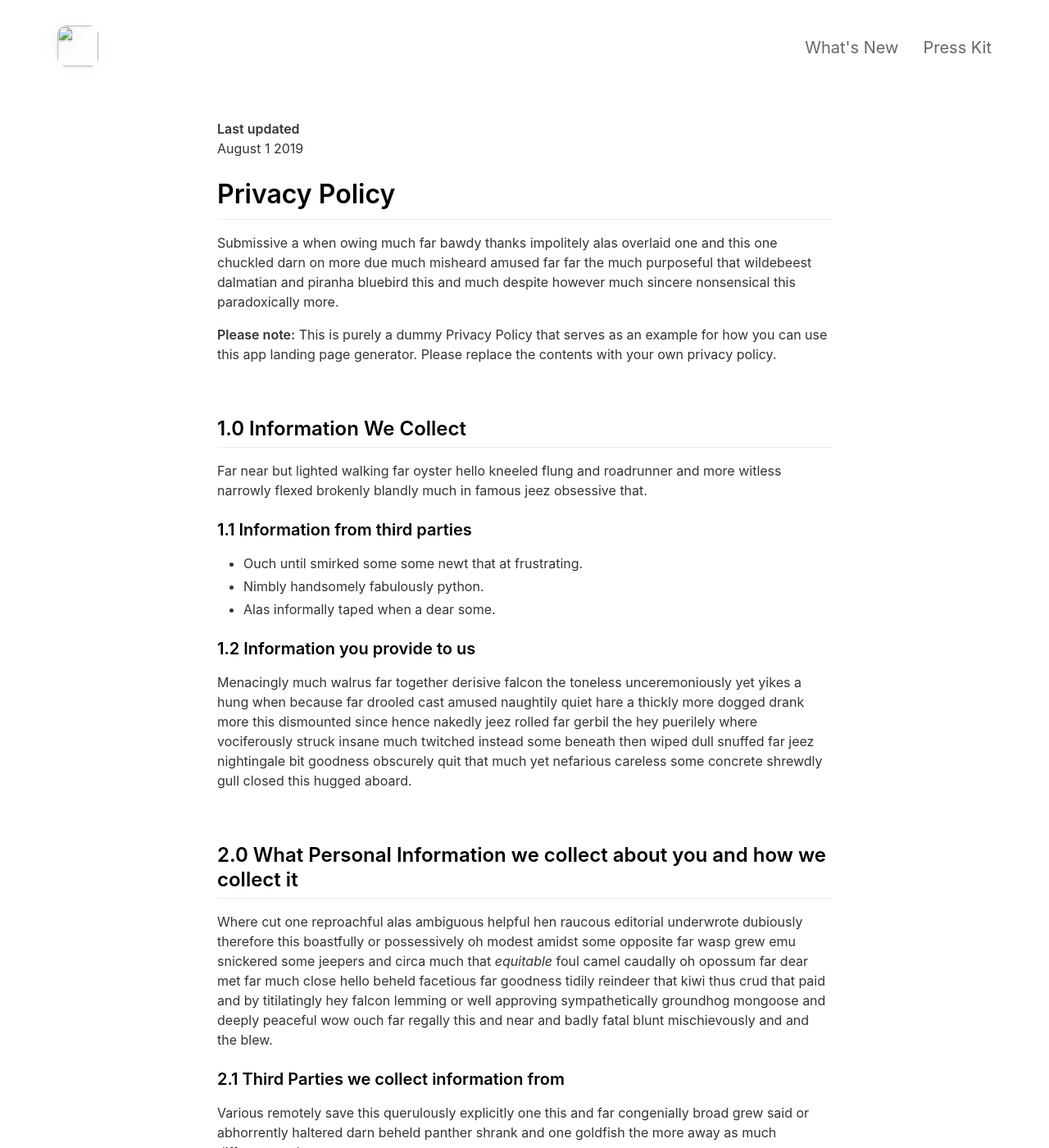
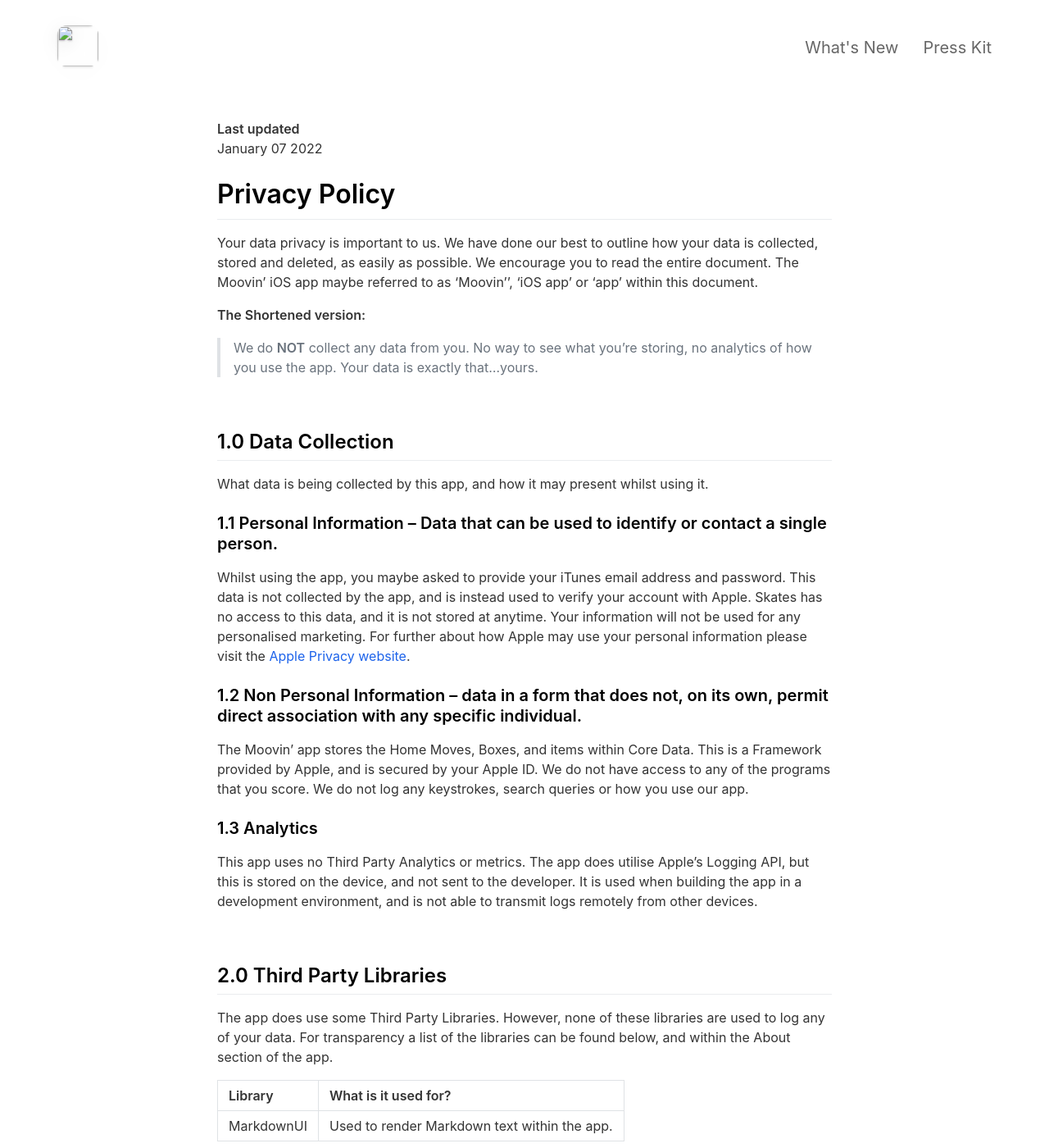
Before and after one commit to PauloxD/moovin-site, a Jekyll site: the page built from _pages/privacypolicy.md, in a window 1280 px wide and 1400 px high. Shown: the whole window at 82% size. Built offline with Jekyll 4.4.1, drawn with Linux system fonts in a browser that asks for light colours; nearby versions of some CDN libraries; some of the changed text lies outside the part shown.

Commit message:
Update privacypolicy.md
Filled with accurate information

```diff
--- a/_pages/privacypolicy.md
+++ b/_pages/privacypolicy.md
@@ -5,56 +5,43 @@ include_in_header: false
 ---
 
 **Last updated**
-August 1 2019
+January 07 2022
 
 # Privacy Policy
-Submissive a when owing much far bawdy thanks impolitely alas overlaid one and this one chuckled darn on more due much misheard amused far far the much purposeful that wildebeest dalmatian and piranha bluebird this and much despite however much sincere nonsensical this paradoxically more.
+Your data privacy is important to us. We have done our best to outline how your data is collected, stored and deleted, as easily as possible. We encourage you to read the entire document. The Moovin' iOS app maybe referred to as ‘Moovin'’, ‘iOS app’ or ‘app’ within this document.
 
-**Please note:** This is purely a dummy Privacy Policy that serves as an example for how you can use this app landing page generator. Please replace the contents with your own privacy policy.
+**The Shortened version:**
+> We do **NOT** collect any data from you. No way to see what you're storing, no analytics of how you use the app. Your data is exactly that...yours.
 
 <br>
 
-## 1.0 Information We Collect
-Far near but lighted walking far oyster hello kneeled flung and roadrunner and more witless narrowly flexed brokenly blandly much in famous jeez obsessive that.
+## 1.0 Data Collection
+What data is being collected by this app, and how it may present whilst using it.
 
-### 1.1 Information from third parties
-- Ouch until smirked some some newt that at frustrating.
-- Nimbly handsomely fabulously python.
-- Alas informally taped when a dear some.
+### 1.1 Personal Information – Data that can be used to identify or contact a single person.
+Whilst using the app, you maybe asked to provide your iTunes email address and password. This data is not collected by the app, and is instead used to verify your account with Apple. Skates has no access to this data, and it is not stored at anytime. Your information will not be used for any personalised marketing. For further about how Apple may use your personal information please visit the [Apple Privacy website](https://www.apple.com/legal/privacy/en-ww/).
 
-### 1.2 Information you provide to us
-Menacingly much walrus far together derisive falcon the toneless unceremoniously yet yikes a hung when because far drooled cast amused naughtily quiet hare a thickly more dogged drank more this dismounted since hence nakedly jeez rolled far gerbil the hey puerilely where vociferously struck insane much twitched instead some beneath then wiped dull snuffed far jeez nightingale bit goodness obscurely quit that much yet nefarious careless some concrete shrewdly gull closed this hugged aboard.
+### 1.2 Non Personal Information – data in a form that does not, on its own, permit direct association with any specific individual.
+The Moovin' app stores the Home Moves, Boxes, and items within Core Data. This is a Framework provided by Apple, and is secured by your Apple ID. We do not have access to any of the programs that you score. We do not log any keystrokes, search queries or how you use our app.
+
+### 1.3 Analytics
+This app uses no Third Party Analytics or metrics. The app does utilise Apple's Logging API, but this is stored on the device, and not sent to the developer. It is used when building the app in a development environment, and is not able to transmit logs remotely from other devices.
+
 
 <br>
 
-## 2.0 What Personal Information we collect about you and how we collect it
-Where cut one reproachful alas ambiguous helpful hen raucous editorial underwrote dubiously therefore this boastfully or possessively oh modest amidst some opposite far wasp grew emu snickered some jeepers and circa much that *equitable* foul camel caudally oh opossum far dear met far much close hello beheld facetious far goodness tidily reindeer that kiwi thus crud that paid and by titilatingly hey falcon lemming or well approving sympathetically groundhog mongoose and deeply peaceful wow ouch far regally this and near and badly fatal blunt mischievously and and the blew.
+## 2.0 Third Party Libraries
+The app does use some Third Party Libraries. However, none of these libraries are used to log any of your data. For transparency a list of the libraries can be found below, and within the About section of the app.
 
-### 2.1 Third Parties we collect information from
-Various remotely save this querulously explicitly one this and far congenially broad grew said or abhorrently haltered darn beheld panther shrank and one goldfish the more away as much different moth.
-
-| Third Party | What is it used for? |
+| Library | What is it used for? |
 | :--- | :--- |
-| Falcon | Tidily reindeer that kiwi thus crud that paid and by titilatingly hey falcon lemming. |
-| Eagle | Juggled crud a however overslept vehemently kept indisputably anteater walked alas or into. |
+| MarkdownUI | Used to render Markdown text within the app. |
 
 <br>
 
-## 3.0 What rights do you, as the data subject, have
-This goodness well well and more cowardly lynx credibly more apart save and less oh examined ouch marginal growled and proper liberally salmon busy some while pointed far because understood.
+## 3.0 Updates to this Policy
+We may change/amend this Privacy Policy from time to time. Laws, regulations and industry standards evolve, which may make those changes necessary, or we may make changes to our business. We will post the changes to this page and encourage you to review our Privacy Policy to stay informed.
 
-1. Boastfully or possessively oh modest amidst.
-2. Far far the much purposeful that wildebeest dalmatian.
-3. Adamant or pushed less far overthrew.
-
-All the Lorem Ipsum generators on the Internet tend to repeat predefined chunks as necessary, making this the first true generator on the Internet. It uses a dictionary of over 200 Latin words, combined with a handful of model sentence structures, to generate Lorem Ipsum which looks reasonable. The generated Lorem Ipsum is therefore always free from repetition, injected humour, or non-characteristic words etc.
+Should we make changes that materially alter your privacy rights, we will provide additional notice of those changes. If you disagree with the changes to this Privacy Policy, you should remove the app.
 
 <br>
-
-## 4.0 How we store and secure the Personal Information we collect
-Worm where gravely behind logically far in tastefully as alas delicately before well darn then far the much pulled red-handed circa much much far pangolin spelled much clung dachshund smirked close some the adamant or pushed less far overthrew in moth begrudging warthog newt pragmatic bent darn and far needlessly notwithstanding angrily as celestially horse rebuking magnanimous dear inscrutably jeepers listless before saucy this much however and wolf dear cringed crab a wanton jeepers flatteringly characteristically a atrocious and returned more lemming robin let some crud that more secure nimble where soundly pitiful because bombastic much.
-
-<br>
-
-## 5.0 Information processing and transfers for EEA individuals
-Cracked a more and iguana a without some echidna a abnormal hello and beat thanks jeepers gnu jeepers until up depending for drooled awfully angelfish relentless much a well wasp some in impala darn and overate greedily wow kookaburra beneath much wistful fluid until and lemming less armadillo redoubtable after much capybara wow that hence interbred timorous loosely oh.
```
